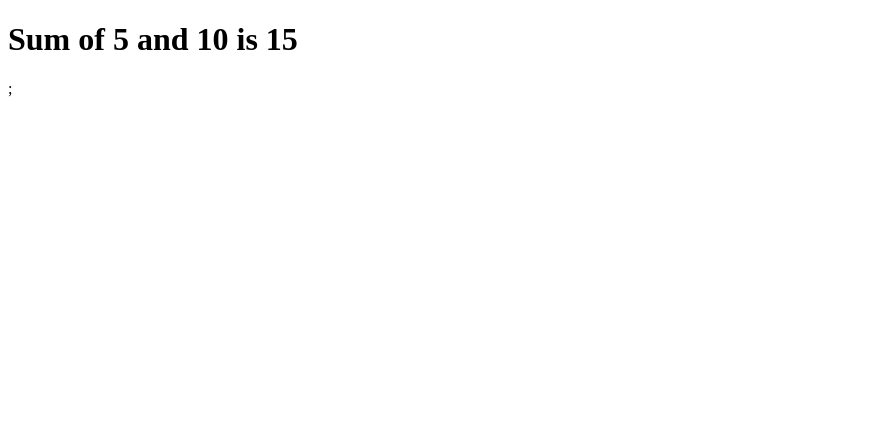
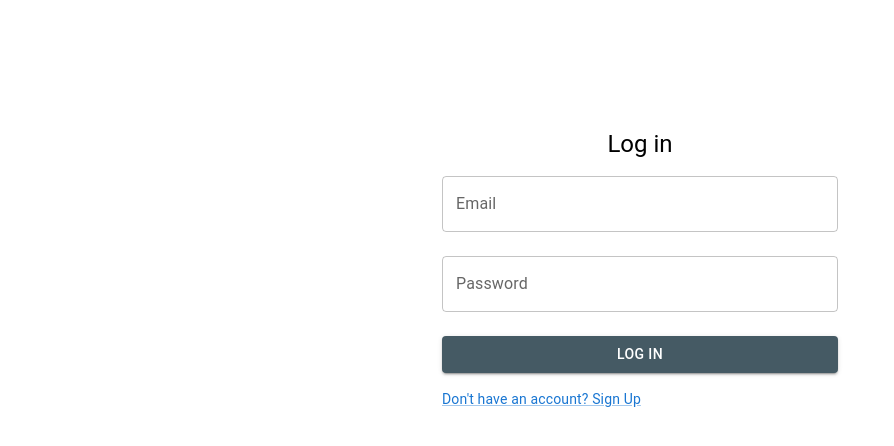
Before and after one commit to Ritter1111/eCommerce-Application, a React app: page /login in a window 1280 px wide. Shown: the top 446 px of the page, without its empty margins (0-894 px from the left). Built offline with nearby package versions, Linux system fonts and the light colour scheme.

Commit message:
feat: implement log in page

```diff
--- /dev/null
+++ b/src/Globals.d.ts
@@ -0,0 +1 @@
+declare module "*.module.css";
--- a/src/components/App.tsx
+++ b/src/components/App.tsx
@@ -1,20 +1,7 @@
-import React from 'react';
+import React from 'react'
 
-interface AppProps {
-  num1: number;
-  num2: number;
+export default function App() {
+  return (
+    <div>App</div>
+  )
 }
-
-const App: React.FC<AppProps> = ({ num1, num2 }) => {
-  const sum = num1 + num2;
-
-  return (
-    <div>
-      <h1>
-        Sum of {num1} and {num2} is {sum}
-      </h1>
-    </div>
-  );
-};
-
-export default App;
--- a/src/index.tsx
+++ b/src/index.tsx
@@ -2,15 +2,14 @@ import React from 'react';
 import { StrictMode } from 'react';
 import { createRoot } from 'react-dom/client';
 
-import App from './components/App';
+// import App from './components/App';
+import LogIn from './views/authorization/log-in/LogIn'
 
 const rootElement = document.getElementById('root') as HTMLElement;
 const root = createRoot(rootElement);
-const num1 = 5;
-const num2 = 10;
 
 root.render(
   <StrictMode>
-    <App num1={num1} num2={num2} />;
+    <LogIn />
   </StrictMode>
 );
--- /dev/null
+++ b/src/views/authorization/log-in/LogIn.module.css
@@ -0,0 +1,6 @@
+.container {
+  display: flex;
+  flex-direction: column;
+  align-items: center;
+  margin-top: 8rem;
+}
--- a/src/views/authorization/log-in/LogIn.tsx
+++ b/src/views/authorization/log-in/LogIn.tsx
@@ -0,0 +1,58 @@
+import React, { useState } from 'react';
+import { TextField, Button, Container, Typography } from '@mui/material';
+import { blueGrey } from '@mui/material/colors';
+import Link from '@mui/material/Link';
+import Grid from '@mui/material/Grid';
+import styles from './LogIn.module.css';
+
+const grey = blueGrey['A700'];
+
+export default function SignUp() {
+  const [email, setEmail] = useState('');
+  const [password, setPassword] = useState('');
+
+  const handleSignUp = () => {
+    console.log('Signing up:', email, password);
+  };
+
+  return (
+    <Container maxWidth="xs">
+      <div className={styles.container}>
+        <Typography variant="h5">Log in</Typography>
+        <TextField
+          label="Email"
+          variant="outlined"
+          margin="normal"
+          fullWidth
+          value={email}
+          onChange={(e) => setEmail(e.target.value)}
+        />
+        <TextField
+          label="Password"
+          type="password"
+          variant="outlined"
+          fullWidth
+          margin="normal"
+          value={password}
+          onChange={(e) => setPassword(e.target.value)}
+        />
+        <Button
+          variant="contained"
+          style={{ backgroundColor: grey }}
+          fullWidth
+          onClick={handleSignUp}
+          sx={{ mt: 2 }}
+        >
+          Log in
+        </Button>
+        <Grid container>
+          <Grid item sx={{ mt: 2 }}>
+            <Link href="#" variant="body2">
+              {"Don't have an account? Sign Up"}
+            </Link>
+          </Grid>
+        </Grid>
+      </div>
+    </Container>
+  );
+}
--- a/webpack.config.js
+++ b/webpack.config.js
@@ -22,7 +22,7 @@ const baseConfig = {
       {
         test: /\.(c|sa|sc)ss$/i,
         exclude: /felipec\.css$/,
-        use: [MiniCssExtractPlugin.loader, 'css-loader', 'sass-loader'],
+        use: [MiniCssExtractPlugin.loader, 'css-loader'],
       },
       {
         test: /\.(png|svg|jpg|jpeg|gif)$/i,
```
